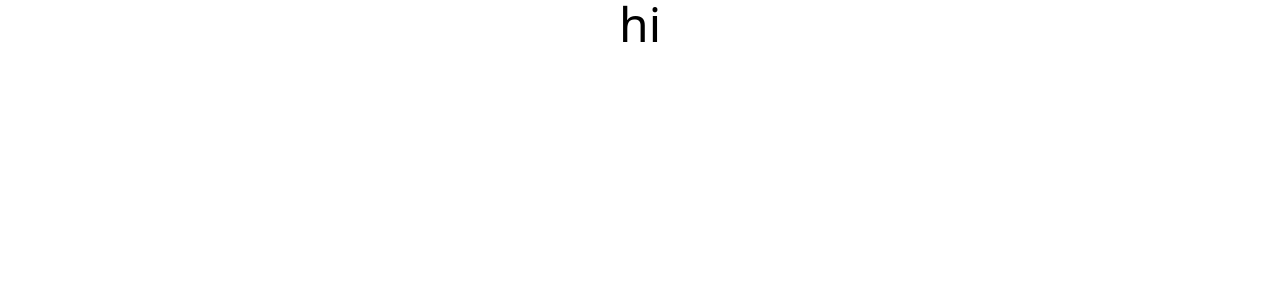
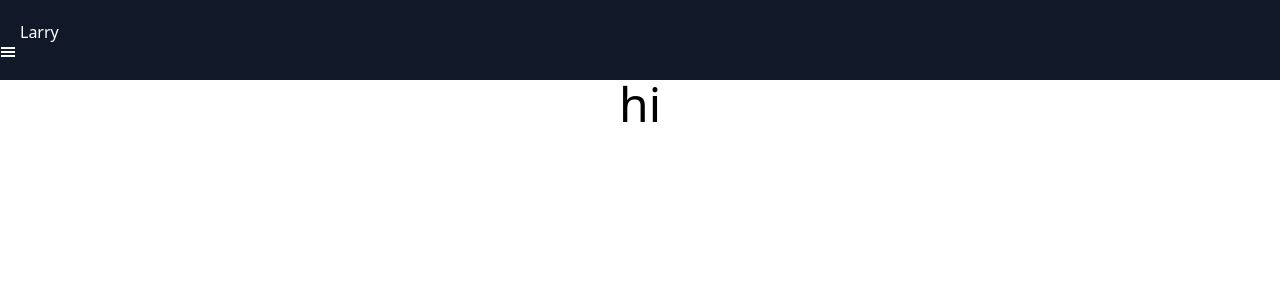
Before and after one commit to LarryWongKaHei/Portfolio, a React (Create React App) app: page / in a window 1280 px wide. Shown: the top 300 px of the page. Built offline with nearby package versions, Linux system fonts and the light colour scheme.

Commit message:
Set up NavBar components and install react icons

```diff
--- a/package.json
+++ b/package.json
@@ -8,6 +8,7 @@
     "@testing-library/user-event": "^13.5.0",
     "react": "^18.2.0",
     "react-dom": "^18.2.0",
+    "react-icons": "^4.8.0",
     "react-scripts": "5.0.1",
     "web-vitals": "^2.1.4"
   },
--- a/src/App.js
+++ b/src/App.js
@@ -1,8 +1,10 @@
 import './App.css';
+import { Navbar } from './Components/Navbar';
 
 function App() {
   return (
     <div className="App">
+      <Navbar />
       <h1 className='text-5xl'>hi</h1>
     </div>
   );
--- /dev/null
+++ b/src/Components/Navbar.js
@@ -0,0 +1,12 @@
+import { GiHamburgerMenu } from "react-icons/gi"
+
+export function Navbar (){
+    return (
+        <div className="bg-gray-900 text-white py-5 sticky top-0 grid">
+            <div id="logoAndName" className="flex justify-start ml-5">
+                Larry
+            </div>
+            <GiHamburgerMenu />
+        </div>
+    )
+}
```
Also changed, not shown: 1 other file (tests, documents, lock files or other folders).
